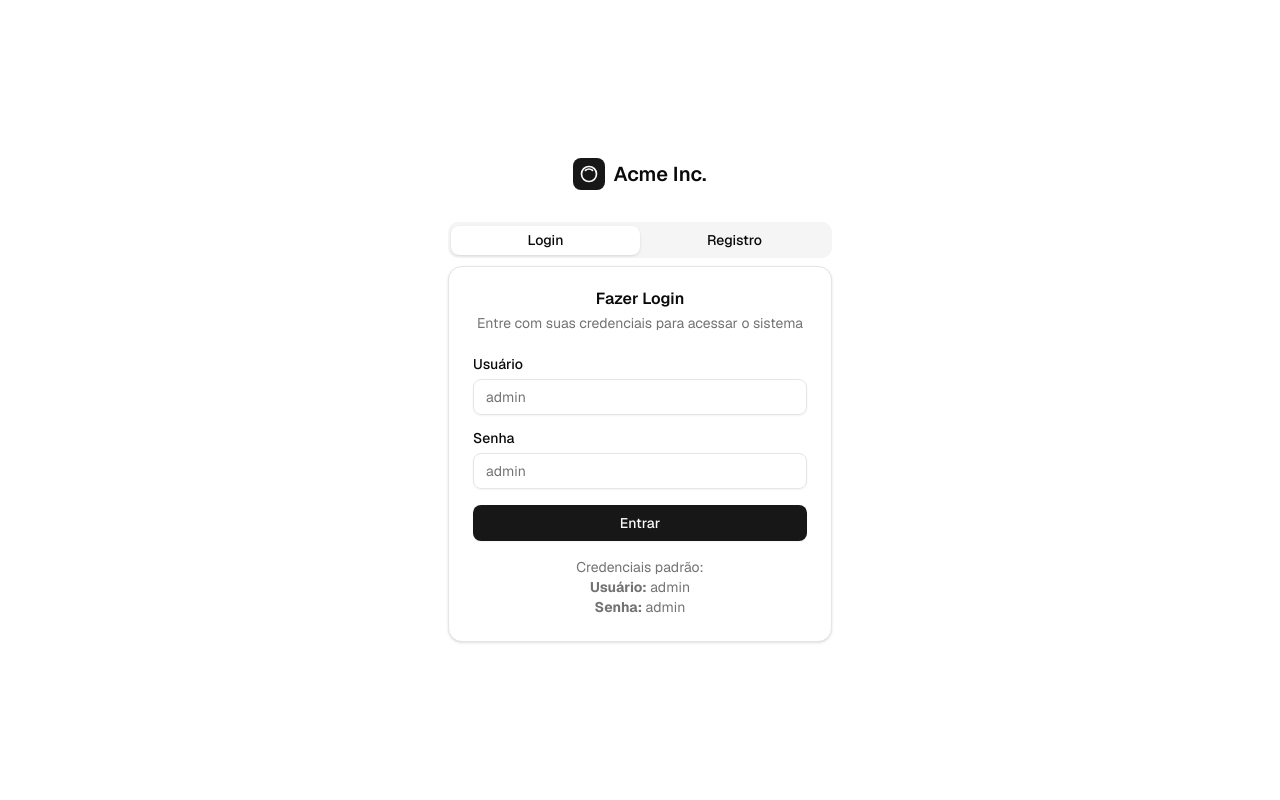
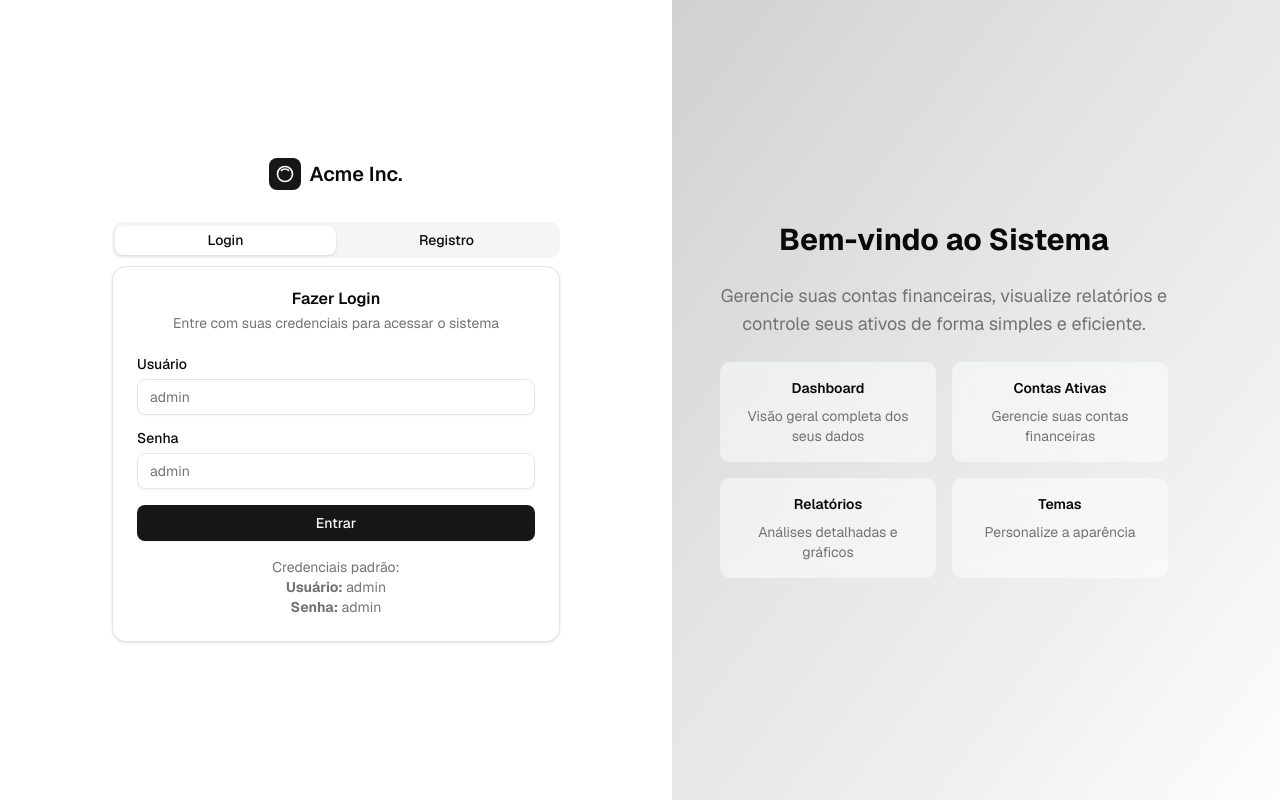
Before and after one commit to zytqkivosijek/dash, a Next.js app: page /auth in a window 1280 px wide. Built offline with nearby package versions, Linux system fonts and the light colour scheme.

Commit message:
Updated page.tsx

```diff
--- a/app/auth/page.tsx
+++ b/app/auth/page.tsx
@@ -3,9 +3,9 @@ import { AuthForm } from '@/components/auth-form'
 
 export default function AuthPage() {
   return (
-    <div className="min-h-screen flex justify-center items-center">
+    <div className="min-h-screen flex">
       {/* Left side - Auth Form */}
-      <div className="w-full max-w-md flex flex-col justify-center items-center p-8">
+      <div className="flex-1 flex flex-col justify-center items-center p-8">
         <div className="w-full max-w-md space-y-8">
           {/* Logo */}
           <div className="flex justify-center">
@@ -21,6 +21,38 @@ export default function AuthPage() {
           <AuthForm />
         </div>
       </div>
+
+      {/* Right side - Image/Branding */}
+      <div className="hidden lg:flex lg:flex-1 bg-gradient-to-br from-primary/20 via-primary/10 to-accent/20 relative">
+        <div className="flex flex-col justify-center items-center p-12 text-center">
+          <div className="max-w-md space-y-6">
+            <h2 className="text-3xl font-bold text-foreground">
+              Bem-vindo ao Sistema
+            </h2>
+            <p className="text-lg text-muted-foreground">
+              Gerencie suas contas financeiras, visualize relatórios e controle seus ativos de forma simples e eficiente.
+            </p>
+            <div className="grid grid-cols-2 gap-4 text-sm">
+              <div className="bg-card/50 backdrop-blur-sm p-4 rounded-lg">
+                <h3 className="font-semibold mb-2">Dashboard</h3>
+                <p className="text-muted-foreground">Visão geral completa dos seus dados</p>
+              </div>
+              <div className="bg-card/50 backdrop-blur-sm p-4 rounded-lg">
+                <h3 className="font-semibold mb-2">Contas Ativas</h3>
+                <p className="text-muted-foreground">Gerencie suas contas financeiras</p>
+              </div>
+              <div className="bg-card/50 backdrop-blur-sm p-4 rounded-lg">
+                <h3 className="font-semibold mb-2">Relatórios</h3>
+                <p className="text-muted-foreground">Análises detalhadas e gráficos</p>
+              </div>
+              <div className="bg-card/50 backdrop-blur-sm p-4 rounded-lg">
+                <h3 className="font-semibold mb-2">Temas</h3>
+                <p className="text-muted-foreground">Personalize a aparência</p>
+              </div>
+            </div>
+          </div>
+        </div>
+      </div>
     </div>
   )
 }
```
